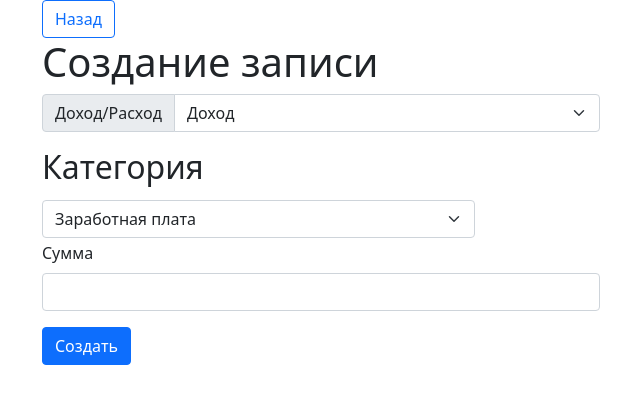
After one commit to SKFreed/tz, a PHP site: page /create.php in a window 1280 px wide. The commit adds this page. Shown: the top 404 px of the page, without its empty margins (40-680 px from the left). Run offline with PHP 8.4, Linux system fonts and the light colour scheme.

Commit message:
Созданы: create.php create2.php style.css App.js

```diff
--- /dev/null
+++ b/App.js
@@ -0,0 +1,19 @@
+let operation = document.querySelector('.operations');
+let opIn = document.querySelector('.options-income')
+let opEx = document.querySelector('.options-expenses')
+
+operation.onchange = function () //Обработчик событий, выполняет действия при изменении значения раскрывающего списка
+{
+
+
+    if (operation.value === "income") {
+        opIn.classList.remove('hide') //classList - метод, через который происходит взаимодействия с классами, в зависимости от значений(add,remove,toggle(переключает),contains)
+    } else {
+        opIn.classList.add('hide')
+    }
+    if (operation.value === "expenses") {
+        opEx.classList.remove('hide')
+    } else {
+        opEx.classList.add('hide')
+    }
+}
--- /dev/null
+++ b/create.php
@@ -0,0 +1,72 @@
+<!doctype html>
+<html lang="ru">
+<head>
+    <!-- Обязательные метатеги -->
+    <meta charset="utf-8">
+    <meta name="viewport" content="width=device-width, initial-scale=1">
+
+    <!-- Bootstrap CSS -->
+    <link href="https://cdn.jsdelivr.net/npm/bootstrap@5.0.1/dist/css/bootstrap.min.css" rel="stylesheet"
+          integrity="sha384-+0n0xVW2eSR5OomGNYDnhzAbDsOXxcvSN1TPprVMTNDbiYZCxYbOOl7+AMvyTG2x" crossorigin="anonymous">
+    <link href="style.css" rel="stylesheet">
+
+    <title>Создание</title>
+</head>
+<body>
+<div class="container">
+    <a class="btn btn-outline-primary" href="/">Назад</a>
+    <h1>Создание записи</h1>
+    <form method="post" action="create2.php">
+        <div class="mb-3">
+
+            <div class="input-group mb-3" style="width: 50%">
+                <label class="input-group-text" for="operations">Доход/Расход</label>
+                <select class="form-select operations" id="operations" name="operations" >
+                    <option value="income">Доход</option>
+                    <option value="expenses">Расход</option>
+                </select>
+            </div>
+            <h2>Категория</h2>
+            <div class="input-group mb-3 category-income" style="width: 33.8%">
+
+                <select class="form-select options-income" id="category" name="category">
+                    <option>Заработная плата</option>
+                    <option>Иной источник</option>
+                </select>
+            </div>
+            <div class="input-group mb-3 category-expenses" style="width: 33.8%">
+
+                <select class="form-select options-expenses hide" id="category" name="category">
+
+                    <option> Продукты питания</option>
+                    <option> Транспорт</option>
+                    <option> Мобильная связь</option>
+                    <option> Интернет</option>
+                    <option> Развлечения</option>
+                    <option> Другое</option>
+                </select>
+            </div>
+
+            <div class="summa">
+            <label for="cost" class="form-label">Сумма</label>
+            <input name="cost" type="text" class="form-control" id="cost"  style="width: 50%">
+            </div>
+        </div>
+        <button type="submit" class="btn btn-primary">Создать</button>
+    </form>
+</div>
+
+<script src="App.js"></script>
+
+
+<!-- Вариант 1: Bootstrap в связке с Popper -->
+<script src="https://cdn.jsdelivr.net/npm/bootstrap@5.0.1/dist/js/bootstrap.bundle.min.js"
+        integrity="sha384-gtEjrD/SeCtmISkJkNUaaKMoLD0//ElJ19smozuHV6z3Iehds+3Ulb9Bn9Plx0x4"
+        crossorigin="anonymous"></script>
+
+<!-- Вариант 2: Bootstrap JS отдельно от Popper
+<script src="https://cdn.jsdelivr.net/npm/@popperjs/core@2.9.2/dist/umd/popper.min.js" integrity="sha384-IQsoLXl5PILFhosVNubq5LC7Qb9DXgDA9i+tQ8Zj3iwWAwPtgFTxbJ8NT4GN1R8p" crossorigin="anonymous"></script>
+<script src="https://cdn.jsdelivr.net/npm/bootstrap@5.0.1/dist/js/bootstrap.min.js" integrity="sha384-Atwg2Pkwv9vp0ygtn1JAojH0nYbwNJLPhwyoVbhoPwBhjQPR5VtM2+xf0Uwh9KtT" crossorigin="anonymous"></script>
+-->
+</body>
+</html>
--- /dev/null
+++ b/style.css
@@ -0,0 +1,14 @@
+.hide
+{
+    display: none;
+}
+.category-income,
+.category-expenses
+{
+    position: absolute;
+    top: 200px;
+}
+.summa
+{
+    margin-top: 55px;
+}
```
Also changed, not shown: create2.php (added, +23 -0 lines), index.php (+65 -1 lines).
